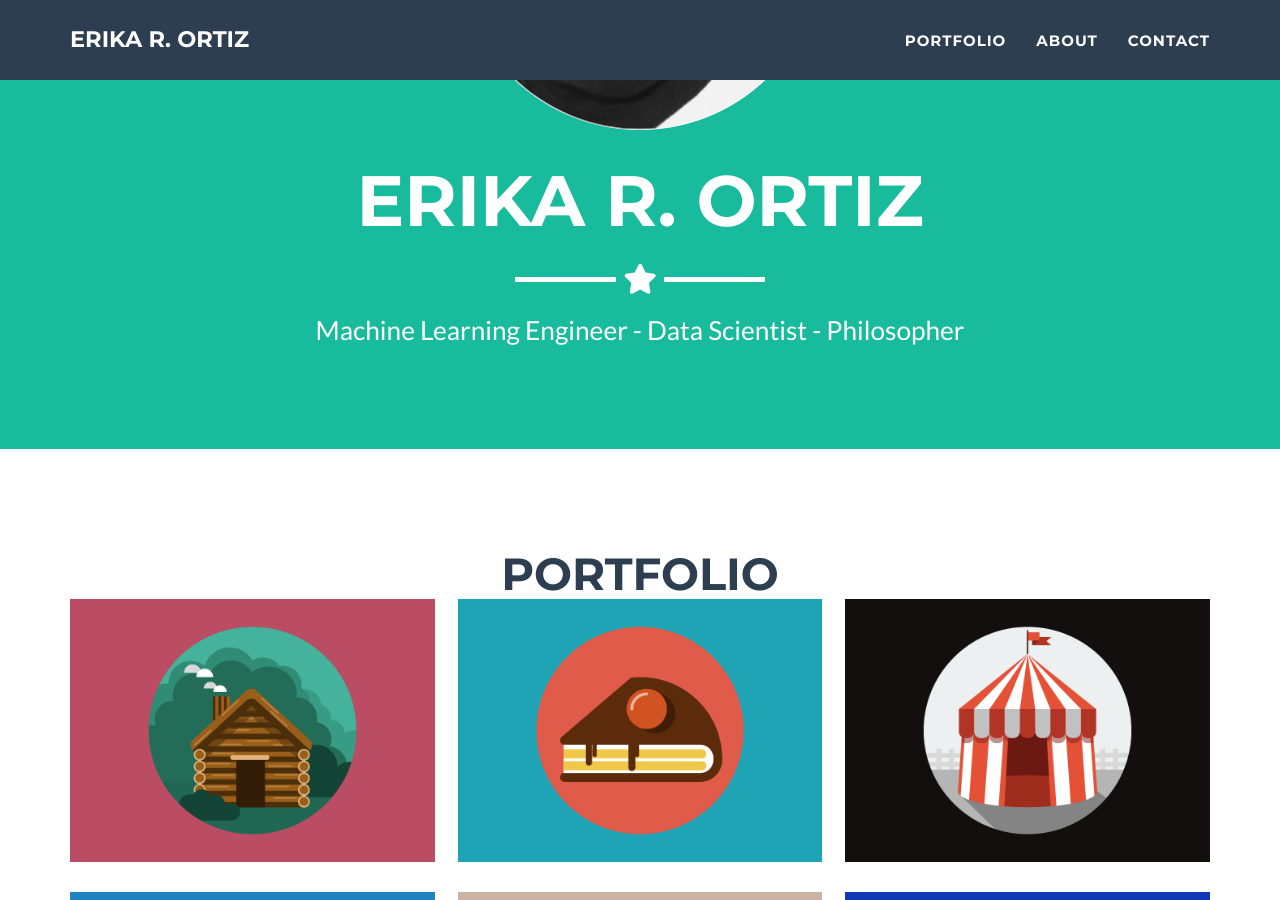
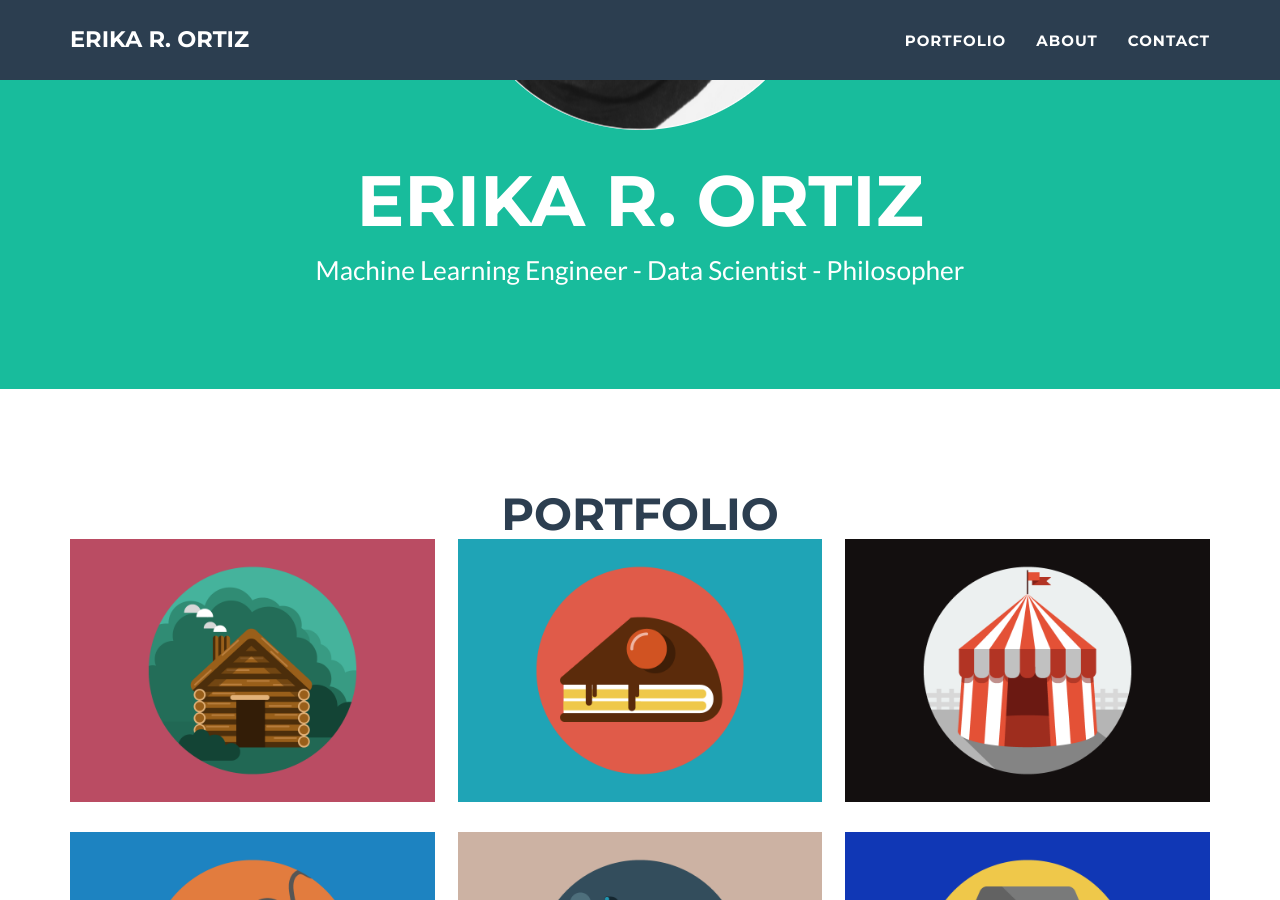
Before and after one commit to Erika-Ortiz/Erika-Ortiz.github.io, a Jekyll site: the page built from _posts/2014-07-18-project-1.markdown, in a window 1280 px wide and 900 px high, scrolled down 434 px. Built offline with Jekyll 4.4.1, drawn with Linux system fonts in a browser that asks for light colours.

Commit message:
style editing2

```diff
--- a/_includes/about.html
+++ b/_includes/about.html
@@ -4,7 +4,7 @@
     <div class="row">
       <div class="col-lg-12 text-center">
         <h2>About</h2>
-        <hr class="star-light">
+
       </div>
     </div>
     <div class="row">
--- a/_includes/header.html
+++ b/_includes/header.html
@@ -6,7 +6,7 @@
         <img class="img-responsive" src="img/profile-modified.png" alt="profile-pic" />
         <div class="intro-text">
           <span class="name">{{ site.title }}</span>
-          <hr class="star-light" />
+
           <span class="skills">{{ site.skills }}</span>
         </div>
       </div>
```
